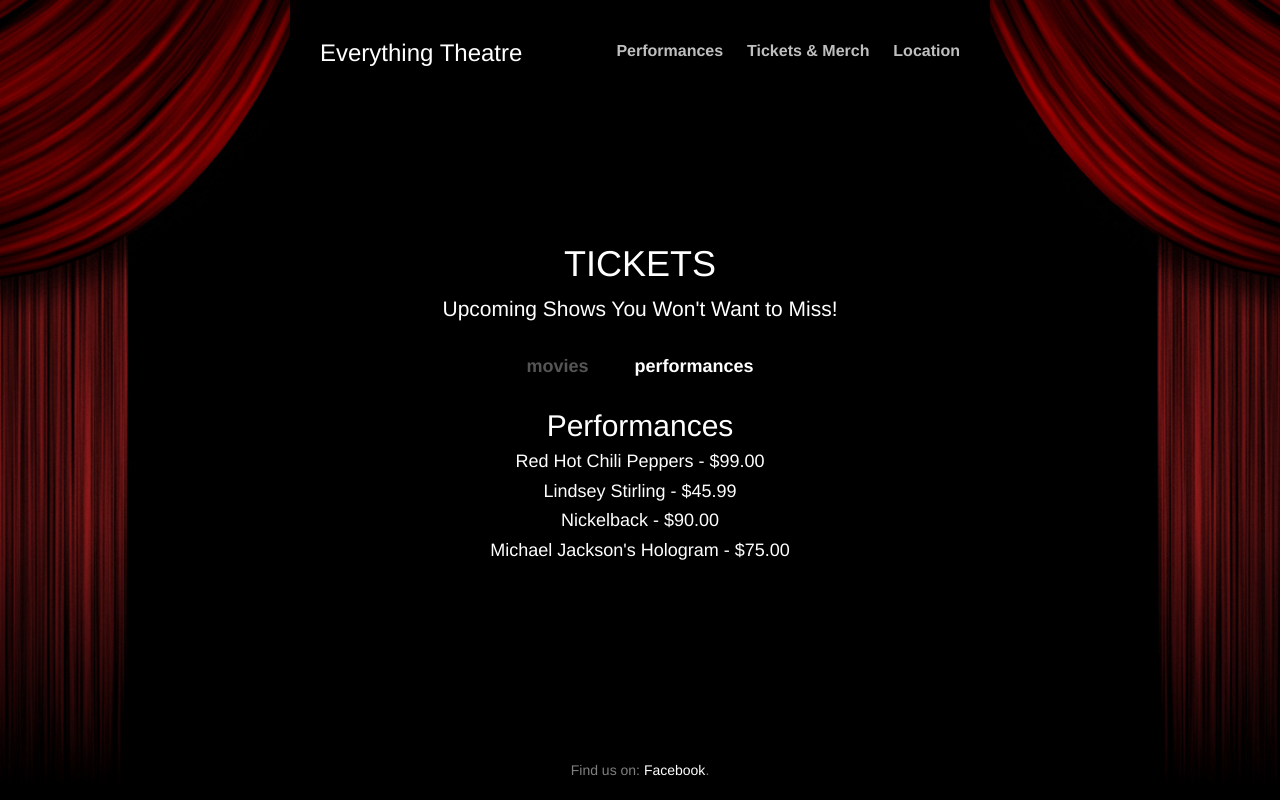
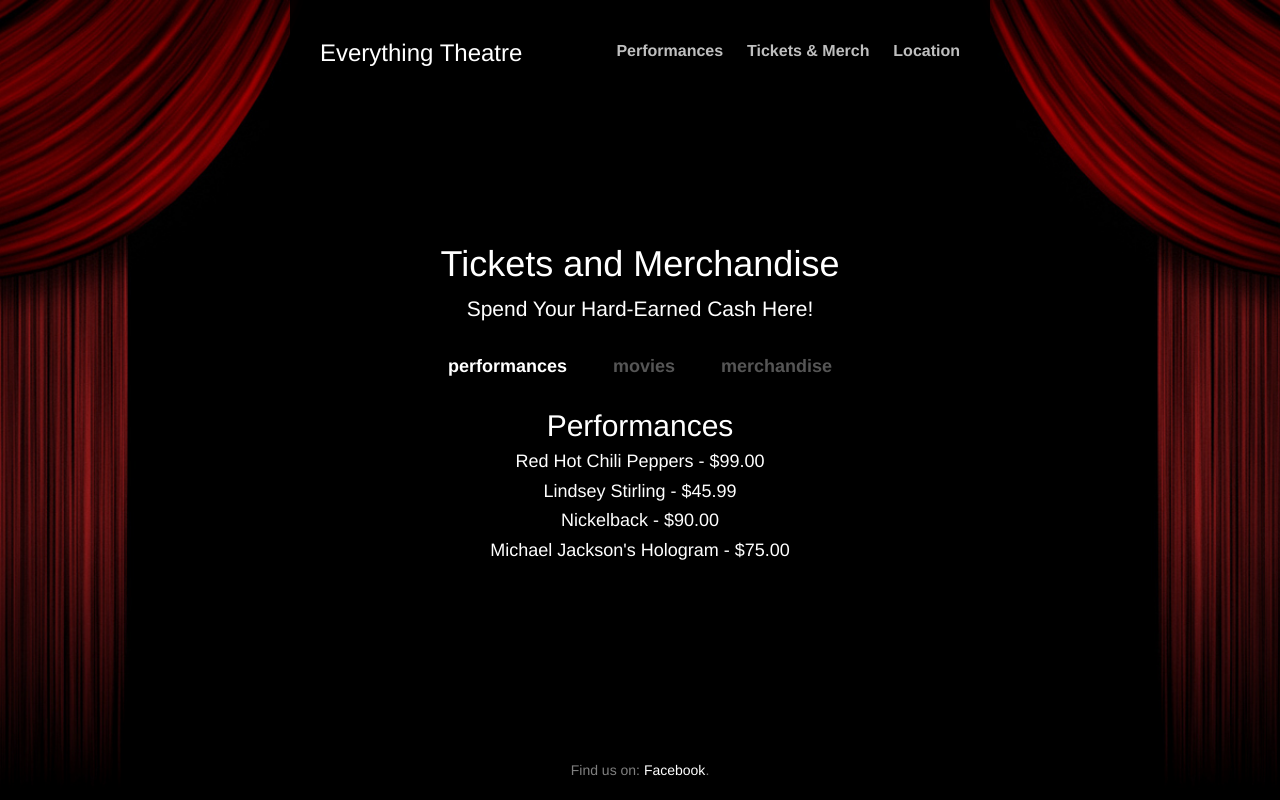
Before and after one commit to fujipug/theatre, a Django app: page /tickets/ in a window 1280 px wide. Run offline with Django 3.2, Linux system fonts and the light colour scheme; data comes from the database, SQL or seed files in the repository; some libraries are stand-ins or nearby versions.

Commit message:
added merchandise category

```diff
--- a/Template/tickets.html
+++ b/Template/tickets.html
@@ -3,53 +3,78 @@
 {% block jqcdn %}<script src="http://ajax.googleapis.com/ajax/libs/jquery/1.11.2/jquery.min.js"></script>
 {% endblock %}
 
-{% block title %} TICKETS {% endblock %}
+{% block title %}Stuff{% endblock %}
 
-{% block header1 %} TICKETS {% endblock %}
+{% block header1 %}Tickets and Merchandise{% endblock %}
 
-{% block lead %} Upcoming Shows You Won't Want to Miss! {% endblock %}
+{% block lead %}Spend Your Hard-Earned Cash Here!{% endblock %}
 
 {% block content %}
 <script>
 $(document).ready(function() {
+	$("#merch").hide();
 	$("#movie").hide();
 	$("#performance-btn").removeClass("inactive");
+	$("#performance").addClass("current");
 	$("#movie-btn").click(function() {
 		if ($(this).hasClass("inactive")) {
-			$("#performance").fadeOut("fast", function() {
+			$(".stuff.current").fadeOut("fast", function() {
 				$("#movie").fadeIn("slow", function() {});
 			});
-			$("#performance-btn").toggleClass("inactive");
-			$(this).toggleClass("inactive");
+			$(".link-btn").addClass("inactive");
+			$(this).removeClass("inactive");
+			$(".stuff.current").removeClass("current");
+			$("#movie").addClass("current");
 		}
 	});
 	$("#performance-btn").click(function() {
 		if ($(this).hasClass("inactive")) {
-			$("#movie").fadeOut("fast", function() {
+			$(".stuff.current").fadeOut("fast", function() {
 				$("#performance").fadeIn("slow", function() {});
 			});
 
-			$("#movie-btn").toggleClass("inactive");
-			$(this).toggleClass("inactive");
+			$(".link-btn").addClass("inactive");
+			$(this).removeClass("inactive");
+			$(".stuff.current").removeClass("current");
+			$("#performance").addClass("current");
+		}
+	});
+	$("#merch-btn").click(function() {
+		if ($(this).hasClass("inactive")) {
+			$(".stuff.current").fadeOut("fast", function() {
+				$("#merch").fadeIn("slow", function() {});
+			});
+
+			$(".link-btn").addClass("inactive");
+			$(this).removeClass("inactive");
+			$(".stuff.current").removeClass("current");
+			$("#merch").addClass("current");
 		}
 	});
 
 });
 </script>
 
-<a class="btn btn-lg inactive" id="movie-btn">movies</a>
-<a class="btn btn-lg inactive" id="performance-btn">performances</a>
-<div id="movie">
+<a class="link-btn btn btn-lg inactive" id="performance-btn">performances</a>
+<a class="link-btn btn btn-lg inactive" id="movie-btn">movies</a>
+<a class="link-btn btn btn-lg inactive" id="merch-btn">merchandise</a>
+
+<div class="stuff" id="movie">
 	<h2>Movies</h2>
 	{% for m in Movie%}
 	<h4>{{ m.name }} - ${{m.price}}</h4>
 	{%endfor%}
 </div>
-<div id="performance">
+<div class="stuff" id="performance">
 	<h2>Performances</h2>
 	{% for p in Performance%}
-	<h4><a href="/Performance_{{ p.id }}">{{ p.name }}</a> - ${{p.price}}<h4>
+	<h4><a href="/Performance_{{ p.id }}">{{ p.name }}</a> - ${{p.price}}</h4>
 	{%endfor%}
 </div>
+<div class="stuff" id="merch">
+	<h2>Merchandise</h2>
+	<h4>blah</h4>
+</div>
+
 
 {% endblock %}
```
